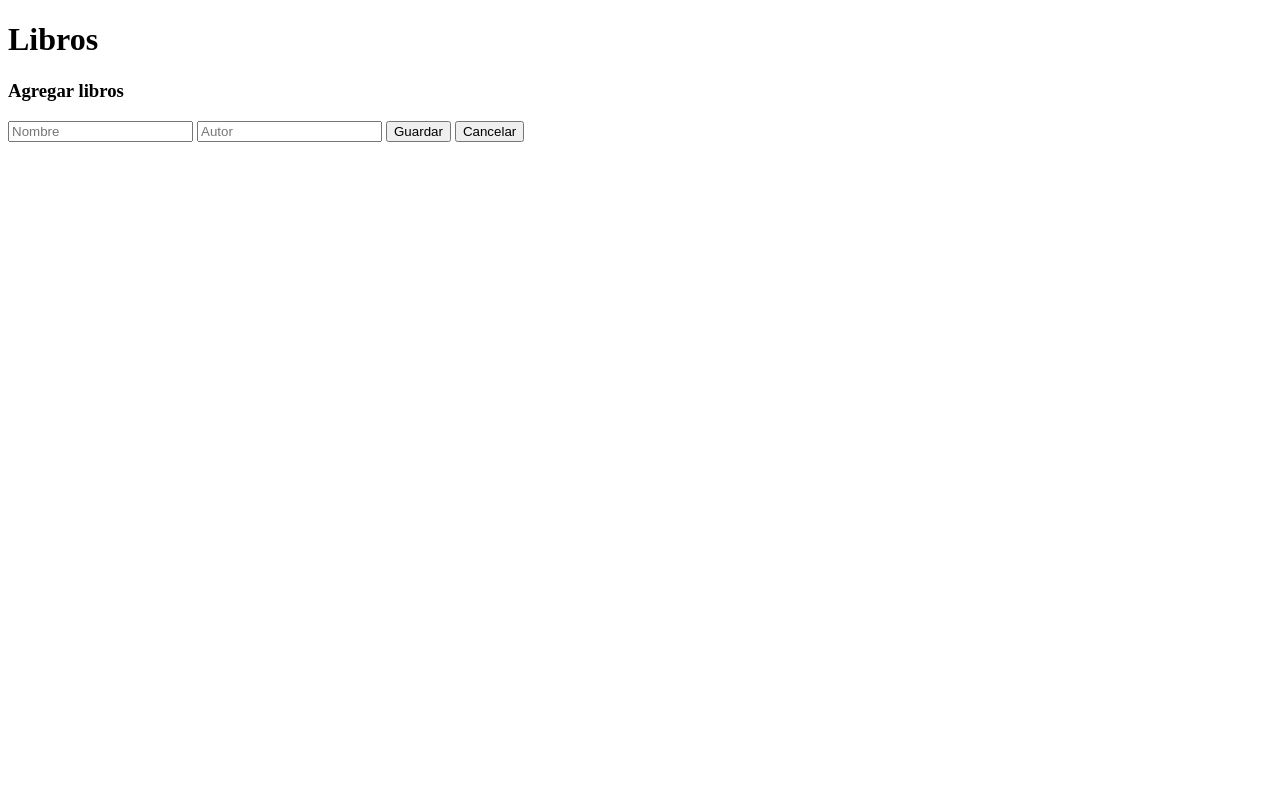
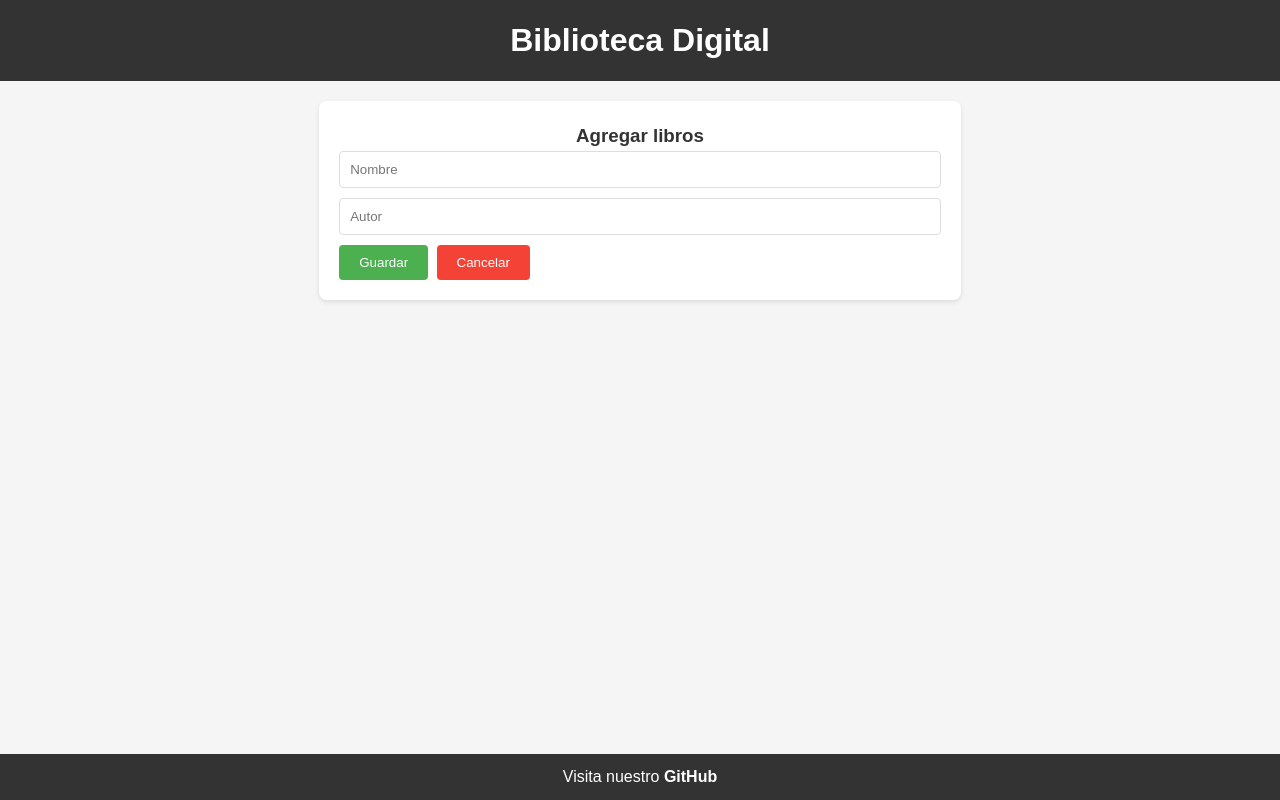
Before and after one commit to gabrielml/crud, a website: page index.html in a window 1280 px wide. Drawn offline with Linux system fonts and the light colour scheme; no server answers.

Commit message:
add provisional CSS

```diff
--- /dev/null
+++ b/css/styles.css
@@ -0,0 +1,136 @@
+/* Estilos generales */
+* {
+    margin: 0;
+    padding: 0;
+    box-sizing: border-box;
+    font-family: 'Arial', sans-serif;
+}
+
+body {
+    background-color: #f5f5f5;
+    color: #333;
+    line-height: 1.6;
+    margin: 0;
+    padding: 0;
+    display: flex;
+    flex-direction: column;
+    min-height: 100vh;
+}
+
+/* Encabezado */
+header {
+    background-color: #333;
+    color: white;
+    padding: 15px 0;
+    text-align: center;
+    width: 100%;
+}
+
+/* Contenedor principal */
+.container {
+    flex: 1;
+    max-width: 800px;
+    margin: 0 auto;
+    padding: 20px;
+}
+
+/* Formulario */
+form {
+    background-color: white;
+    padding: 20px;
+    border-radius: 8px;
+    box-shadow: 0 2px 5px rgba(0,0,0,0.1);
+    margin-bottom: 20px;
+}
+
+h1, h3 {
+    text-align: center;
+}
+
+input[type="text"] {
+    width: 100%;
+    padding: 10px;
+    margin-bottom: 10px;
+    border: 1px solid #ddd;
+    border-radius: 4px;
+}
+
+button {
+    padding: 10px 20px;
+    background-color: #4CAF50;
+    color: white;
+    border: none;
+    border-radius: 4px;
+    cursor: pointer;
+    transition: background-color 0.3s;
+    margin-right: 4px;
+}
+
+button:hover {
+    background-color: #45a049;
+}
+
+button[type="button"] {
+    background-color: #f44336;
+}
+
+button[type="button"]:hover {
+    background-color: #da190b;
+}
+
+/* Lista de libros */
+ul {
+    list-style: none;
+    padding: 0;
+}
+
+li {
+    background-color: white;
+    padding: 15px;
+    margin-bottom: 10px;
+    border-radius: 8px;
+    box-shadow: 0 2px 5px rgba(0,0,0,0.1);
+}
+
+li h4 {
+    margin: 0 0 5px;
+}
+
+li p {
+    margin: 0;
+    color: #666;
+}
+
+/* Pie de página */
+footer {
+    background-color: #333;
+    color: white;
+    text-align: center;
+    padding: 10px 0;
+    width: 100%;
+}
+
+footer a {
+    color: white;
+    text-decoration: none;
+    font-weight: bold;
+}
+
+/* Responsividad */
+@media (max-width: 768px) {
+    .container {
+        padding: 10px;
+    }
+
+    form {
+        padding: 15px;
+    }
+
+    input[type="text"] {
+        padding: 8px;
+    }
+
+    button {
+        padding: 8px 15px;
+    }
+}
--- a/index.html
+++ b/index.html
@@ -1,12 +1,17 @@
 <!DOCTYPE html>
 <html lang="es">
 <head>
-    <meta charset="UTF-8" />
-    <title>CRUD</title>
+    <meta charset="UTF-8">
+    <meta name="viewport" content="width=device-width, initial-scale=1.0">
+    <title>Biblioteca Digital</title>
+    <link rel="stylesheet" href="./css/styles.css">
 </head>
 <body>
-    <h1>Libros</h1>
+    <header>
+        <h1>Biblioteca Digital</h1>
+    </header>
 
+    <div class="container">
         <form id="formulario">
             <h3 id="tituloFormulario">Agregar libros</h3>
             <input type="text" placeholder="Nombre" id="nombre" required />
@@ -16,6 +21,11 @@
         </form>
 
         <ul id="listaLibros"></ul>
+    </div>
+
+    <footer>
+        <p>Visita nuestro <a href="https://github.com/gabrielml/crud" target="_blank">GitHub</a></p>
+    </footer>
 
     <script src="src/services.js"></script>
 </body>
```
Lines whose indentation alone changed are shown as unchanged.
